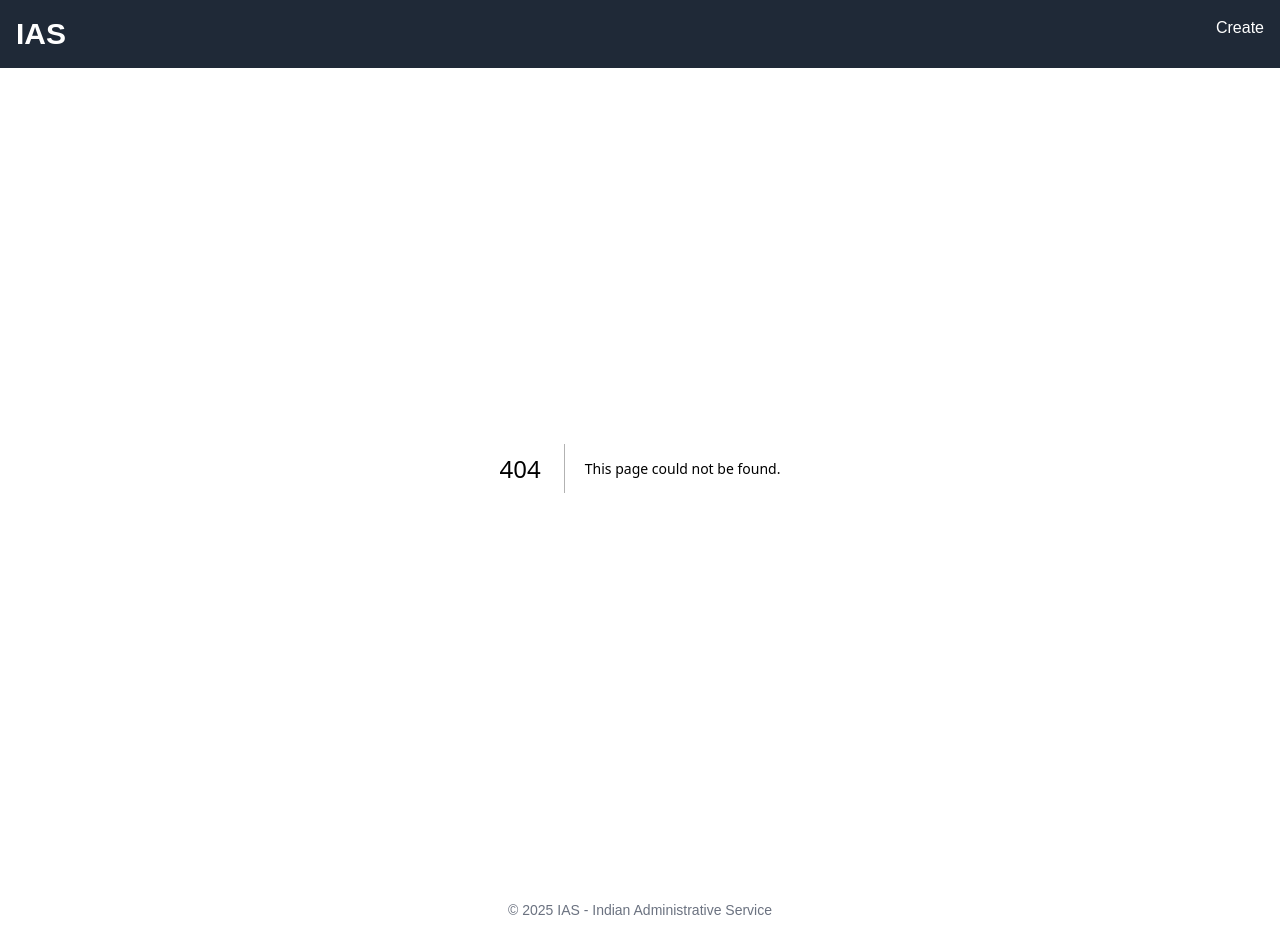
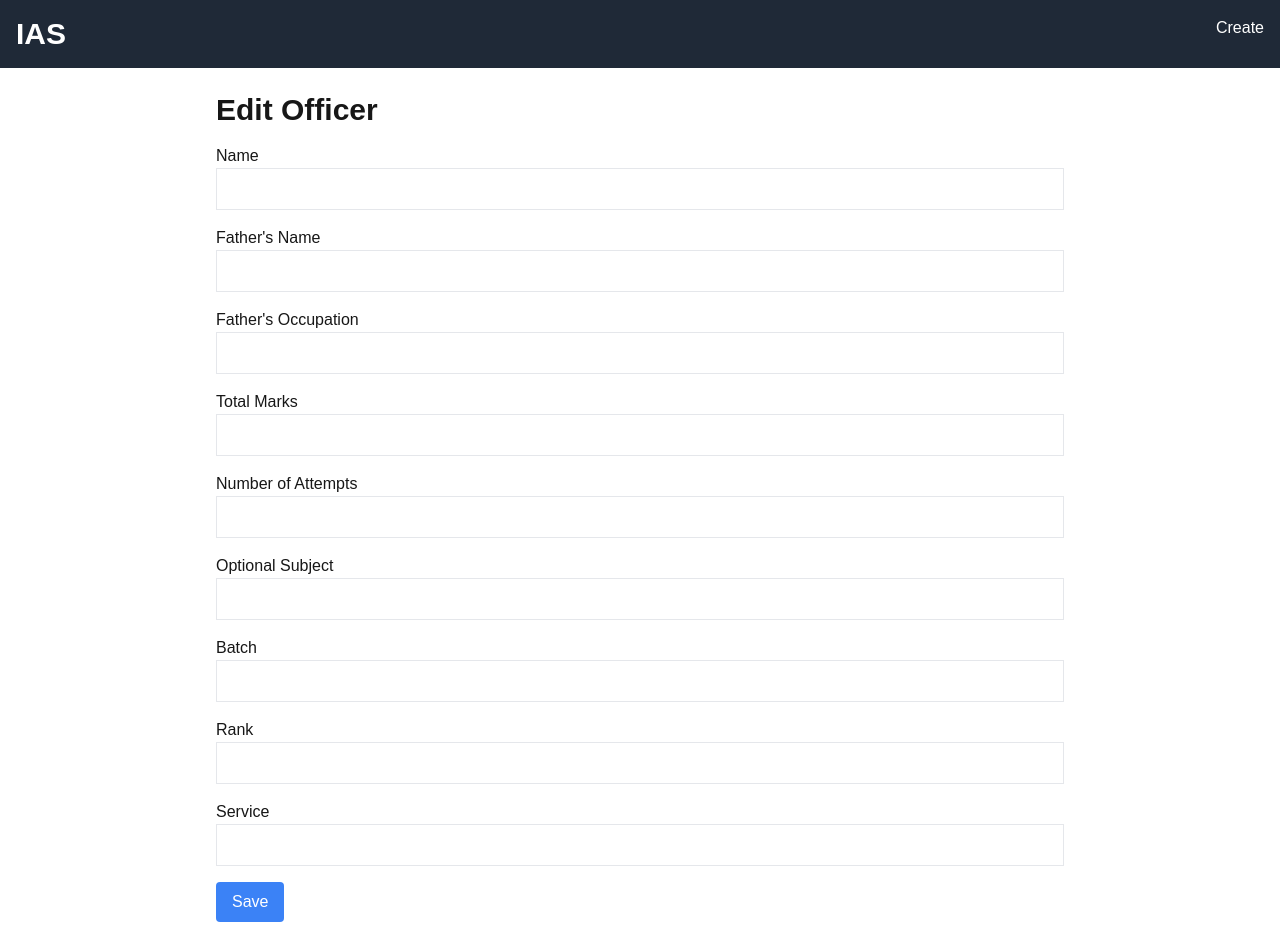
Before and after one commit to KumarPrafull/ias-search, a Next.js app: page /profile/1/edit in a window 1280 px wide. Before the commit this address had no page. Shown: the top 952 px of the page. Before the commit the page ends 920 px from the top, so only its background shows below. Built offline with nearby package versions, Linux system fonts and the light colour scheme; no server answers; the database is empty.

Commit message:
edit route added

```diff
--- /dev/null
+++ b/app/api/items/[id]/route.js
@@ -0,0 +1,20 @@
+import { NextResponse } from "next/server";
+import dbConnect from "../../../lib/mongodb";
+import Item from "../../../models/item";
+
+export async function PUT(request, { params }) {
+  await dbConnect();
+  const { id } = params; // dynamic segment [id]
+  const updates = await request.json();
+
+  try {
+    // Find item by ID and update with the provided data, returning the updated doc
+    const item = await Item.findByIdAndUpdate(id, updates, { new: true });
+    if (!item) {
+      return NextResponse.json({ success: false, error: "Item not found" }, { status: 404 });
+    }
+    return NextResponse.json({ success: true, data: item }, { status: 200 });
+  } catch (error) {
+    return NextResponse.json({ success: false, error: error.message }, { status: 400 });
+  }
+}
--- /dev/null
+++ b/app/profile/[slug]/edit/page.tsx
@@ -0,0 +1,163 @@
+"use client";
+
+import { useEffect, useState } from "react";
+import { useRouter } from "next/navigation";
+
+type Params = Promise<{ slug: string }>;
+
+export default function EditProfilePage({ params }: { params: Params }) {
+  // Await params (your requested pattern)
+  const [slug, setSlug] = useState<string | null>(null);
+  const [form, setForm] = useState({
+    name: "",
+    father: "",
+    father_occupation: "",
+    rank: "",
+    batch: "",
+    service: "",
+    optional_subject: "",
+    total_marks: "",
+    attempts_count: "",
+    // Add more fields as required
+  });
+  const router = useRouter();
+
+  useEffect(() => {
+    async function getSlugAndData() {
+      const { slug } = await params;
+      setSlug(slug);
+
+      // Fetch existing officer data
+      const response = await fetch(`/api/items?id=${slug}`);
+      const json = await response.json();
+      const data = json.data?.[0] || {};
+
+      setForm({
+        name: data.name || "",
+        father: data.father || "",
+        father_occupation: data.father_occupation || "",
+        rank: data.rank || "",
+        batch: data.batch || "",
+        service: data.service || "",
+        optional_subject: data.optional_subject || "",
+        total_marks: data.total_marks || "",
+        attempts_count: data.attempts_count || "",
+        // Add more fields as required
+      });
+    }
+    getSlugAndData();
+  }, [params]);
+
+  function handleChange(e: React.ChangeEvent<HTMLInputElement>) {
+    setForm({ ...form, [e.target.name]: e.target.value });
+  }
+
+  async function handleSubmit(e: React.FormEvent) {
+    e.preventDefault();
+    if (!slug) return;
+    await fetch(`/api/items/${slug}`, {
+      method: "PUT",
+      headers: { "Content-Type": "application/json" },
+      body: JSON.stringify(form),
+    });
+    router.push(`/profile/${slug}`);
+  }
+
+  if (!slug) return <div>Loading...</div>;
+
+  return (
+    <div className="max-w-4xl mx-auto p-6">
+      <h1 className="text-3xl font-bold mb-4">Edit Officer</h1>
+      <form onSubmit={handleSubmit} className="space-y-4">
+        <div>
+          <label>Name</label>
+          <input
+            name="name"
+            className="border p-2 w-full"
+            value={form.name}
+            onChange={handleChange}
+          />
+        </div>
+        <div>
+          <label>Father&apos;s Name</label>
+          <input
+            name="father"
+            className="border p-2 w-full"
+            value={form.father}
+            onChange={handleChange}
+          />
+        </div>
+        <div>
+          <label>Father&apos;s Occupation</label>
+          <input
+            name="father_occupation"
+            className="border p-2 w-full"
+            value={form.father_occupation}
+            onChange={handleChange}
+          />
+        </div>
+        <div>
+          <label>Total Marks</label>
+          <input
+            name="total_marks"
+            className="border p-2 w-full"
+            value={form.total_marks}
+            onChange={handleChange}
+          />
+        </div>
+        <div>
+          <label>Number of Attempts</label>
+          <input
+            name="attempts_count"
+            className="border p-2 w-full"
+            value={form.attempts_count}
+            onChange={handleChange}
+          />
+        </div>
+        <div>
+          <label>Optional Subject</label>
+          <input
+            name="optional_subject"
+            className="border p-2 w-full"
+            value={form.optional_subject}
+            onChange={handleChange}
+          />
+        </div>
+        <div>
+          <label>Batch</label>
+          <input
+            name="batch"
+            className="border p-2 w-full"
+            value={form.batch}
+            onChange={handleChange}
+          />
+        </div>
+        <div>
+          <label>Rank</label>
+          <input
+            name="rank"
+            className="border p-2 w-full"
+            value={form.rank}
+            onChange={handleChange}
+          />
+        </div>
+        <div>
+          <label>Service</label>
+          <input
+            name="service"
+            className="border p-2 w-full"
+            value={form.service}
+            onChange={handleChange}
+          />
+        </div>
+        {/* Add more fields as necessary */}
+        <button
+          type="submit"
+          className="bg-blue-500 text-white px-4 py-2 rounded"
+        >
+          Save
+        </button>
+      </form>
+    </div>
+  );
+}
--- a/app/profile/[slug]/page.tsx
+++ b/app/profile/[slug]/page.tsx
@@ -34,24 +34,17 @@ export default async function ProfilePage({ params }: { params: Params }) {
       <div className="mb-2">Father&apos;s Name: {data?.father}</div>
       <div className="mb-2">Father&apos;s Occupation: {data?.father_occupation}</div>
       <h2 className="text-xl font-semibold mt-6 mb-2">
-        Optional Subjects of {data?.name}:
+        Optional Subjects of {data?.name}: {}{data?.optional_subject || 'Not specified'}
       </h2>
-      {/* <ul className="list-disc list-inside mb-4">
-        {data?.optional_subjects?.map((subject: string, i: number) => (
-          <li key={i}>{subject}</li>
-        ))}
-      </ul> */}
       <div>Number of attempts: {data?.attempts}</div>
       <div>Rank: {data?.rank} ({data?.batch})</div>
       <div><a href={data?.article_url}>Read story of {data?.name}</a></div>
-      <Link href={`/profile/edit/${data?._id}`} className="text-blue-500 hover:underline mt-4 inline-block">
+      <Link href={`/profile/${data?._id}/edit`} className="text-blue-500 hover:underline mt-4 inline-block">
         Edit
       </Link>
     </div>
   );
 }
-
-// /app/profile/[slug]/page.tsx
 
 export async function generateStaticParams() {
   // Fetch all possible slugs from your API, DB, or a list
```
